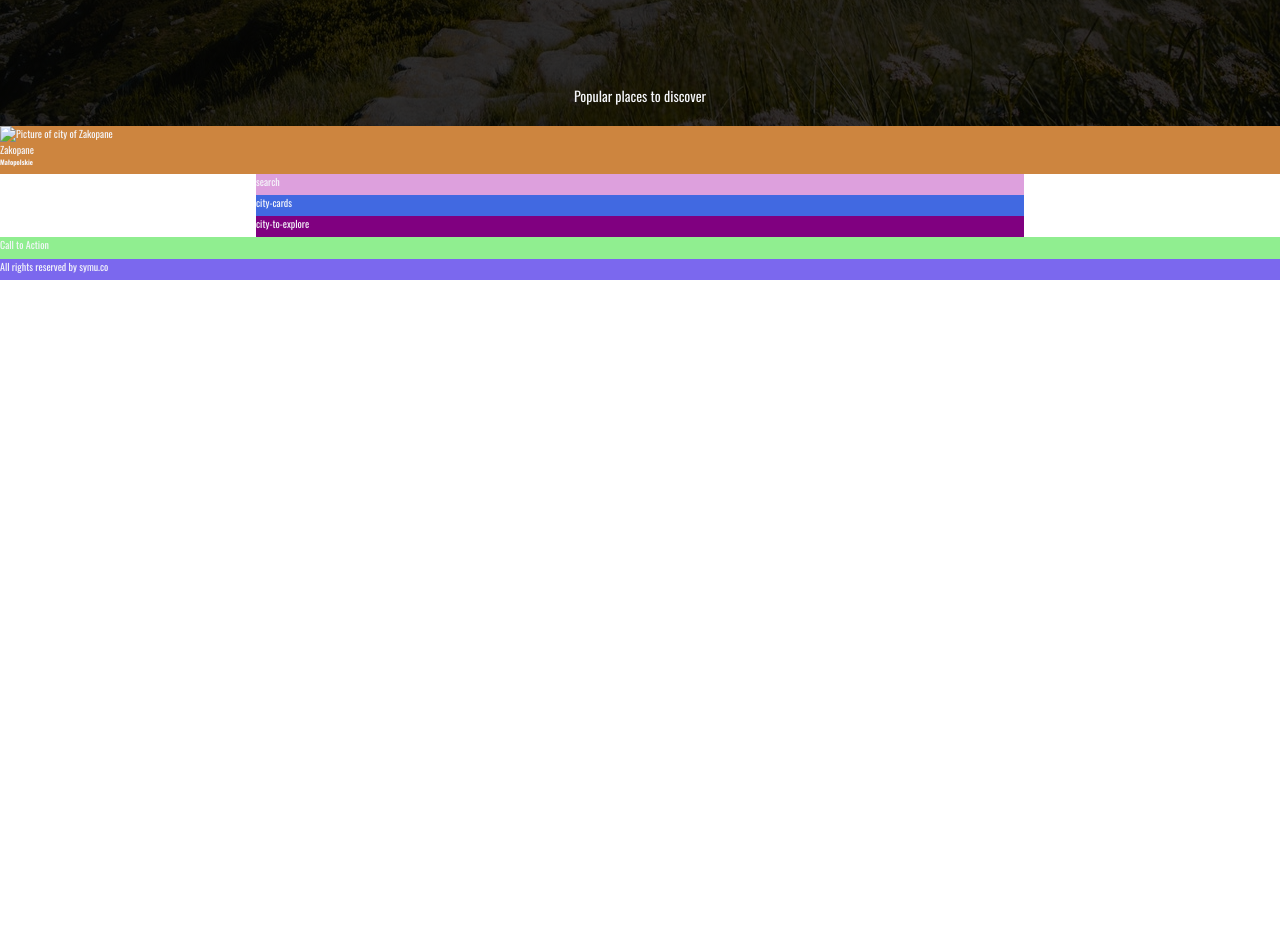
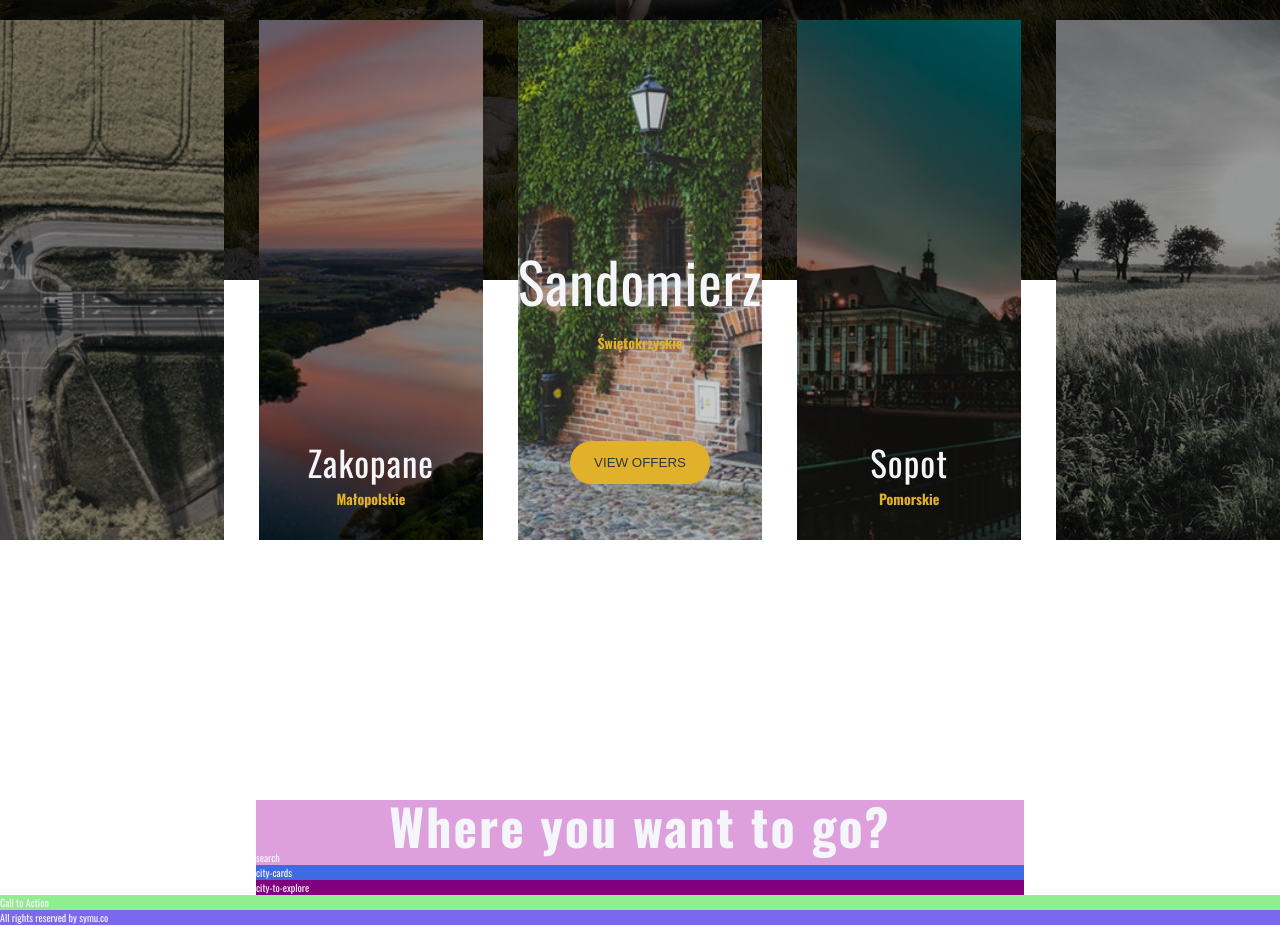
Before and after one commit to LexAeterna12321/polind_website, a website: page index.html in a window 1280 px wide. Shown: the part 520-1445 px from the top of the page. Before the commit the page ends 800 px from the top, so only its background shows below. Drawn offline with nearby package versions, Linux system fonts and the light colour scheme.

Commit message:
city-overview section added

```diff
--- a/index.html
+++ b/index.html
@@ -28,13 +28,62 @@
       <p class="header__p">Popular places to discover</p>
     </header>
     <section class="overview">
-      <figure class="city-overview__img">
-        <img src="#!" alt="Picture of city of Zakopane" />
-        <figcaption class="city-overview__name">Zakopane</figcaption>
-        <h6 class="h6 city-overview__location">Małopolskie</h6>
+      <figure class="city-overview-card">
+        <img
+          src="img/overview-city-1.jpg"
+          class="city-overview-card__img"
+          alt="Picture of city of Zakopane"
+        />
+      </figure>
+      <figure class="city-overview-card">
+        <img
+          src="img/overview-city-2.jpg"
+          class="city-overview-card__img"
+          alt="Picture of city of Zakopane"
+        />
+        <figcaption class="city-overview-card__name">Zakopane</figcaption>
+        <h6 class="h6 city-overview-card__location">Małopolskie</h6>
+      </figure>
+      <figure class="city-overview-card city-overview-card--main">
+        <img
+          src="img/overview-city-3.jpg"
+          class="city-overview-card__img"
+          alt="Picture of city of Zakopane"
+        />
+        <figcaption
+          class="city-overview-card__name city-overview-card__name--main"
+        >
+          Sandomierz
+        </figcaption>
+        <h6
+          class="h6 city-overview-card__location city-overview-card__location--main"
+        >
+          Świętokrzyskie
+        </h6>
+        <button class="btn city-overview-card__btn">View offers</button>
+      </figure>
+      <figure class="city-overview-card">
+        <img
+          src="img/overview-city-4.jpg"
+          class="city-overview-card__img"
+          alt="Picture of city of Zakopane"
+        />
+        <figcaption class="city-overview-card__name">Sopot</figcaption>
+        <h6 class="h6 city-overview-card__location">Pomorskie</h6>
+      </figure>
+      <figure class="city-overview-card">
+        <img
+          src="img/overview-city-5.jpg"
+          class="city-overview-card__img"
+          alt="Picture of city of Zakopane"
+        />
       </figure>
     </section>
-    <section class="search">search</section>
+
+    <section class="search">
+      <h2 class="h2 search__h2">Where you want to go?</h2>
+      search
+    </section>
     <section class="city-cards">city-cards</section>
     <section class="city-to-explore">city-to-explore</section>
     <section class="cta">Call to Action</section>
--- a/scss/_typography.scss
+++ b/scss/_typography.scss
@@ -4,6 +4,14 @@
     letter-spacing: 3px;
 }
 
+.h2 {
+    font-size: 5rem;
+    line-height: 1;
+    letter-spacing: 2px;
+    text-align: center;
+}
+
 .h5 {
     font-size: 1.6rem;
+    color: var(--color-secondary);
 }
--- a/scss/_variables.scss
+++ b/scss/_variables.scss
@@ -10,6 +10,8 @@
     --color-tertiary-light: #fbc531;
 
     --overlay-gradient-dark-1: linear-gradient(rgba(0, 0, 0, 0.8), rgba(0, 0, 0, 0.8));
+    --overlay-gradient-dark-2: linear-gradient(rgba(0, 0, 0, 0.4), rgba(0, 0, 0, 0.4));
+    --overlay-gradient-dark-3: linear-gradient(rgba(0, 0, 0, 0.2), rgba(0, 0, 0, 0.2));
 
     --shadow-dark: rgba(0, 0, 0, .2);
     --shadow-light: rgba(255, 255, 255, .2);
--- a/scss/components/_header.scss
+++ b/scss/components/_header.scss
@@ -2,7 +2,7 @@
     // background-color: khaki;
     grid-row: 1;
     grid-column: full-start / full-end;
-    min-height: 80vh;
+    min-height: 100vh;
     background-image: var(--overlay-gradient-dark-1), url("../../img/header-bg.jpg");
     background-position: center;
     background-size: cover;
--- a/scss/components/_overview.scss
+++ b/scss/components/_overview.scss
@@ -1,4 +1,70 @@
 .overview {
-    background-color: peru;
     grid-column: full-start / full-end;
+    display: grid;
+    grid-template-columns: repeat(5, 1fr);
+    grid-column-gap: 3.5rem;
+    transform: translateY(-50%);
+
+
 }
+
+.city-overview-card {
+    background-image: var(--overlay-gradient-dark-2);
+    min-height: 40rem;
+    display: grid;
+    grid-template-rows: repeat(10, 1fr);
+    align-items: center;
+    justify-items: center;
+    align-content: center;
+    position: relative;
+
+    &:first-child,
+    &:last-child {
+        filter: grayscale(80%) brightness(.6);
+    }
+
+    &__img {
+        top: 0;
+        left: 0;
+        position: absolute;
+        width: 100%;
+        height: 100%;
+        display: block;
+        object-fit: cover;
+        z-index: -1;
+    }
+
+    &__name {
+        grid-row: 9;
+        z-index: 2;
+        font-size: 3.5rem;
+        color: var(--color-primary);
+        letter-spacing: 1px;
+    }
+
+    &__location {
+        align-self: start;
+        grid-row: 10;
+        color: var(--color-tertiary);
+        font-size: 1.4rem;
+    }
+
+    &__btn {
+        grid-row: 9;
+    }
+
+    &--main {
+        background-image: var(--overlay-gradient-dark-3);
+    }
+
+    &__name--main {
+        grid-row: 5 / span 2;
+        z-index: 2;
+        font-size: 5.6rem;
+    }
+
+    &__location--main {
+        align-self: start;
+        grid-row: 7;
+    }
+}
--- a/scss/components/_search.scss
+++ b/scss/components/_search.scss
@@ -1,4 +1,8 @@
 .search {
     background-color: plum;
     grid-column: center-start / center-end;
+
+    // &__h2 {
+    //     grid-column: center-start / center-end;
+    // }
 }
```
Also changed, not shown: css/main.css, img/overview-city-4.jpg (added), 1 other file.
